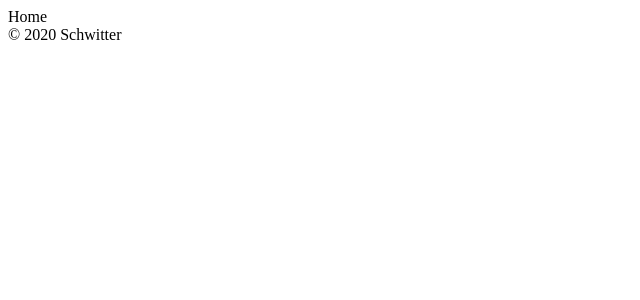
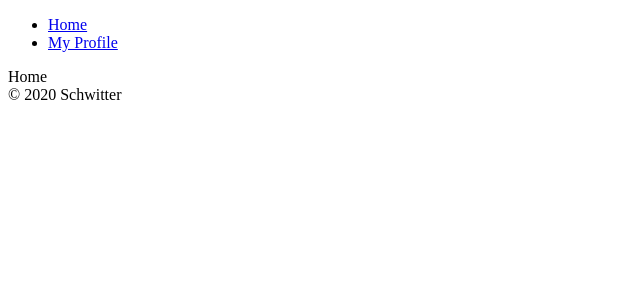
Before and after one commit to Dobuzi/schwitter, a React (Create React App) app: page / in a window 1280 px wide. Shown: the top 300 px of the page, without its empty margins (0-640 px from the left). Built offline with nearby package versions, Linux system fonts and the light colour scheme; no server answers; sample sign-in values are in the browser's storage.

Commit message:
Sign out

```diff
--- /dev/null
+++ b/src/components/Navigation.js
@@ -0,0 +1,17 @@
+import React from "react";
+import { Link } from "react-router-dom";
+
+const Navigation = () => (
+    <nav>
+        <ul>
+            <li>
+                <Link to="/">Home</Link>
+            </li>
+            <li>
+                <Link to="/profile">My Profile</Link>
+            </li>
+        </ul>
+    </nav>
+);
+
+export default Navigation;
--- a/src/components/Router.js
+++ b/src/components/Router.js
@@ -2,21 +2,29 @@
 import { HashRouter as Router, Route, Switch } from "react-router-dom";
 import Auth from "../routes/Auth";
 import Home from "../routes/Home";
+import Navigation from "./Navigation";
+import Profile from "../routes/Profile";
 
 const AppRouter = ({ isLoggedIn }) => {
     return (
         <Router>
+            {isLoggedIn && <Navigation />}
             <Switch>
                 {isLoggedIn ? (
                     <>
                         <Route exact path="/">
                             <Home />
                         </Route>
+                        <Route exact path="/profile">
+                            <Profile />
+                        </Route>
                     </>
                 ) : (
-                    <Route exact path="/">
-                        <Auth />
-                    </Route>
+                    <>
+                        <Route exact path="/">
+                            <Auth />
+                        </Route>
+                    </>
                 )}
             </Switch>
         </Router>
--- a/src/routes/Profile.js
+++ b/src/routes/Profile.js
@@ -1,5 +1,18 @@
 import React from "react";
+import { useHistory } from "react-router-dom";
+import { authService } from "../fbase";
 
-const Profile = () => <span>Profile</span>;
+const Profile = () => {
+    const history = useHistory();
+    const onLogOutClick = () => {
+        authService.signOut();
+        history.push("/");
+    };
+    return (
+        <>
+            <button onClick={onLogOutClick}>Log Out</button>
+        </>
+    );
+};
 
 export default Profile;
```
